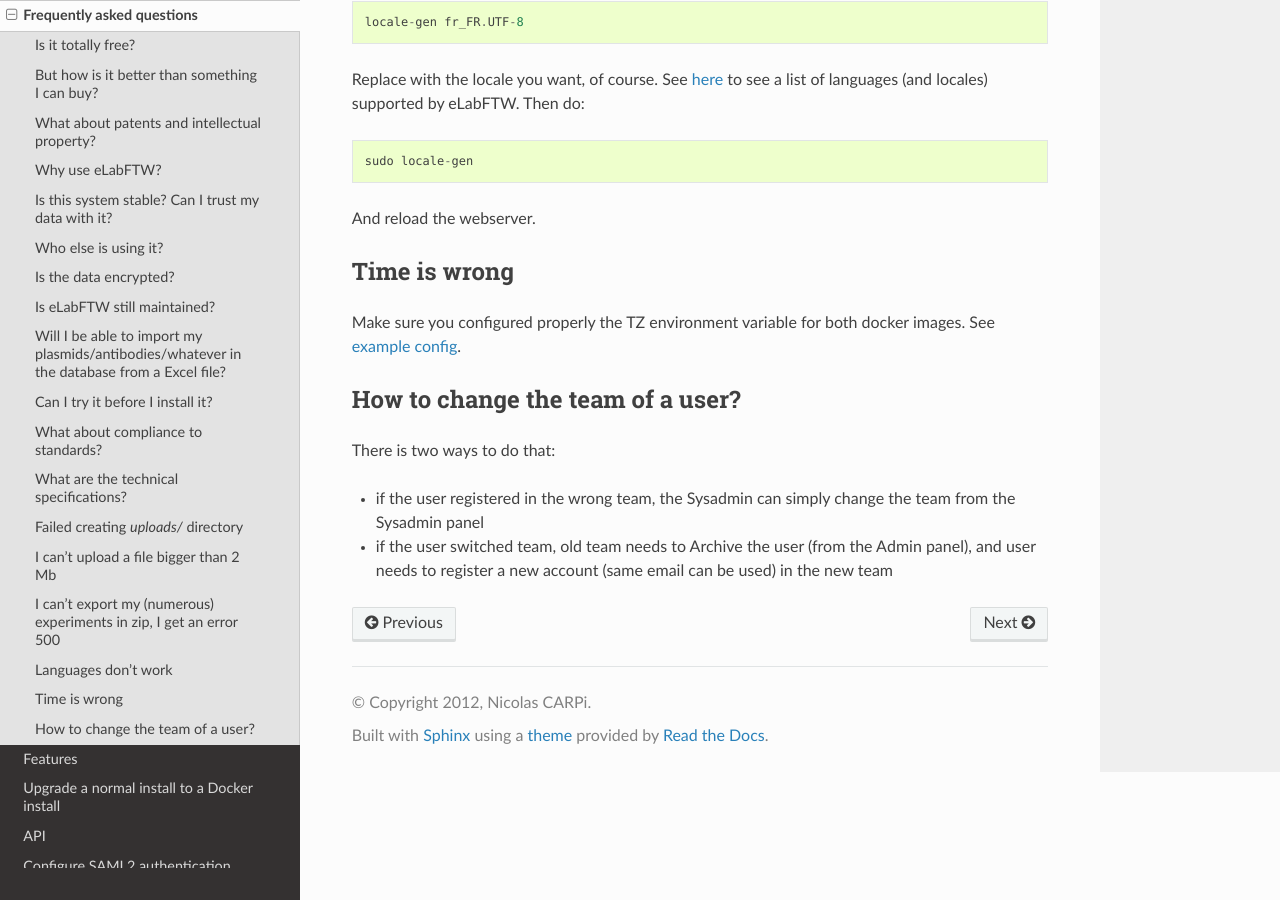
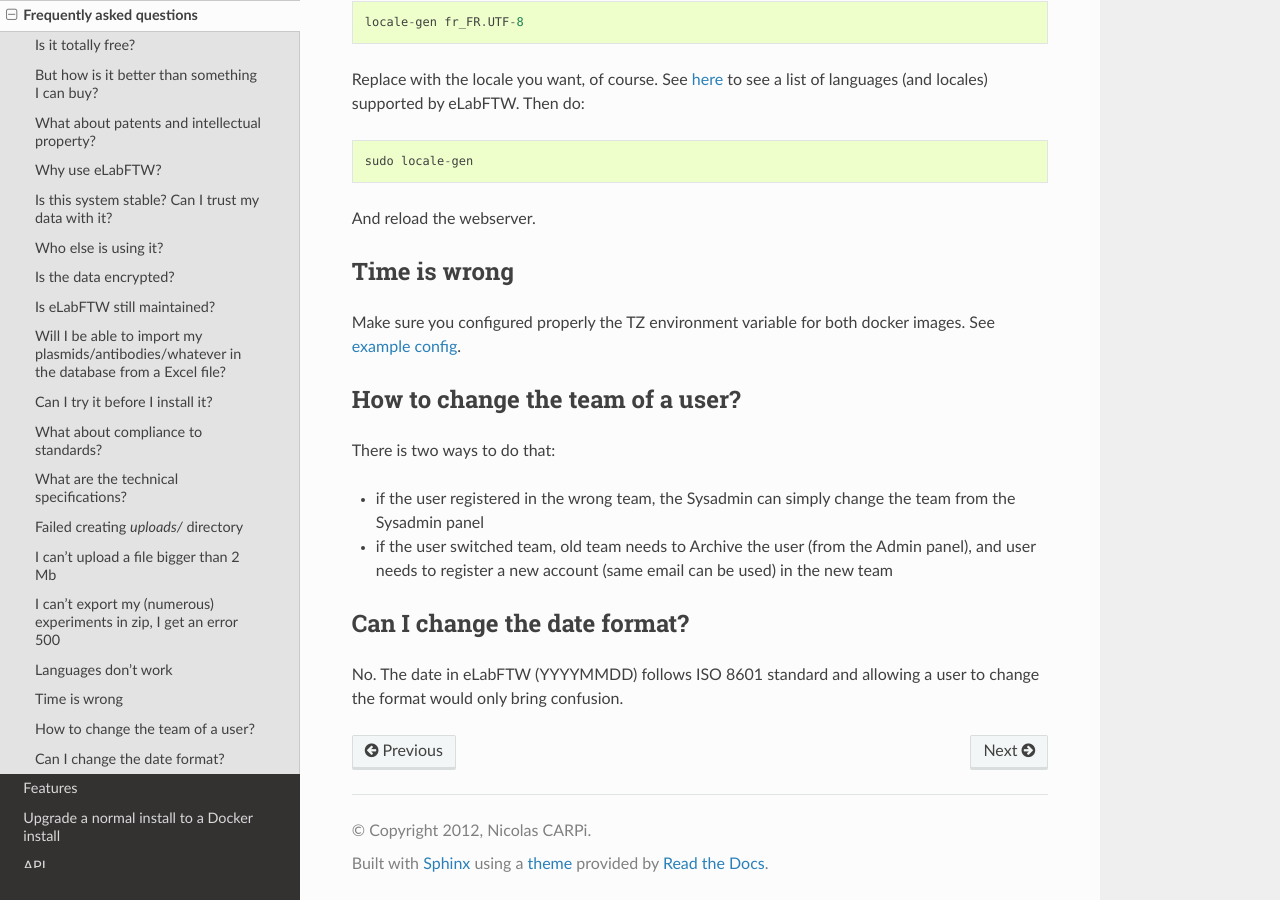
Before and after one commit to elabftw/elabdoc, a Sphinx documentation site: the page built from doc/faq.rst, in a window 1280 px wide and 900 px high, scrolled down 5306 px. Built offline with Sphinx 7.4.7 and the Read the Docs theme 2.0.0, drawn with Linux system fonts in a browser that asks for light colours; pages that are not in the unit, such as notebooks, are missing from menus.

Commit message:
add faq entry for date format. see elabftw/elabftw#1011

```diff
--- a/doc/faq.rst
+++ b/doc/faq.rst
@@ -226,3 +226,8 @@ There is two ways to do that:
 
 * if the user registered in the wrong team, the Sysadmin can simply change the team from the Sysadmin panel
 * if the user switched team, old team needs to Archive the user (from the Admin panel), and user needs to register a new account (same email can be used) in the new team
+
+Can I change the date format?
+-----------------------------
+
+No. The date in eLabFTW (YYYYMMDD) follows ISO 8601 standard and allowing a user to change the format would only bring confusion.
```
